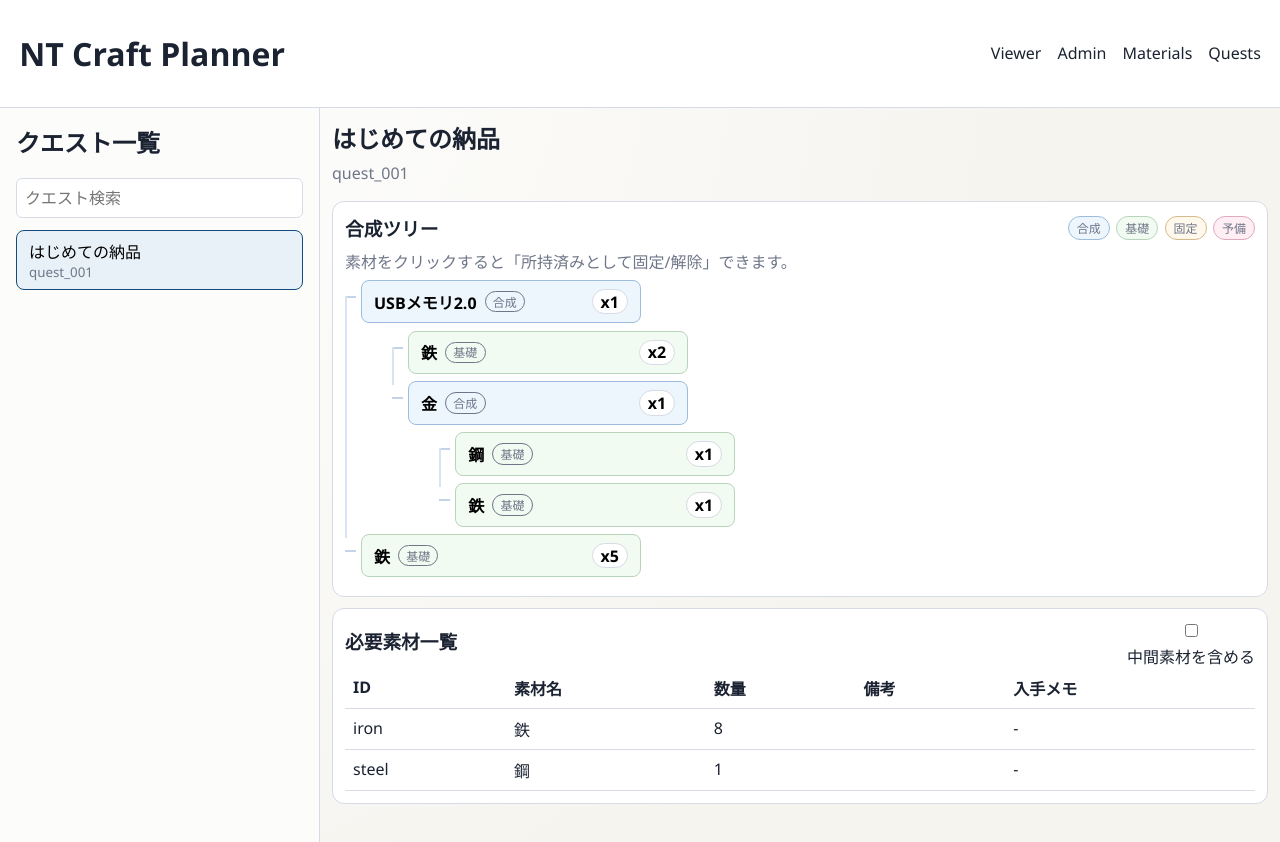
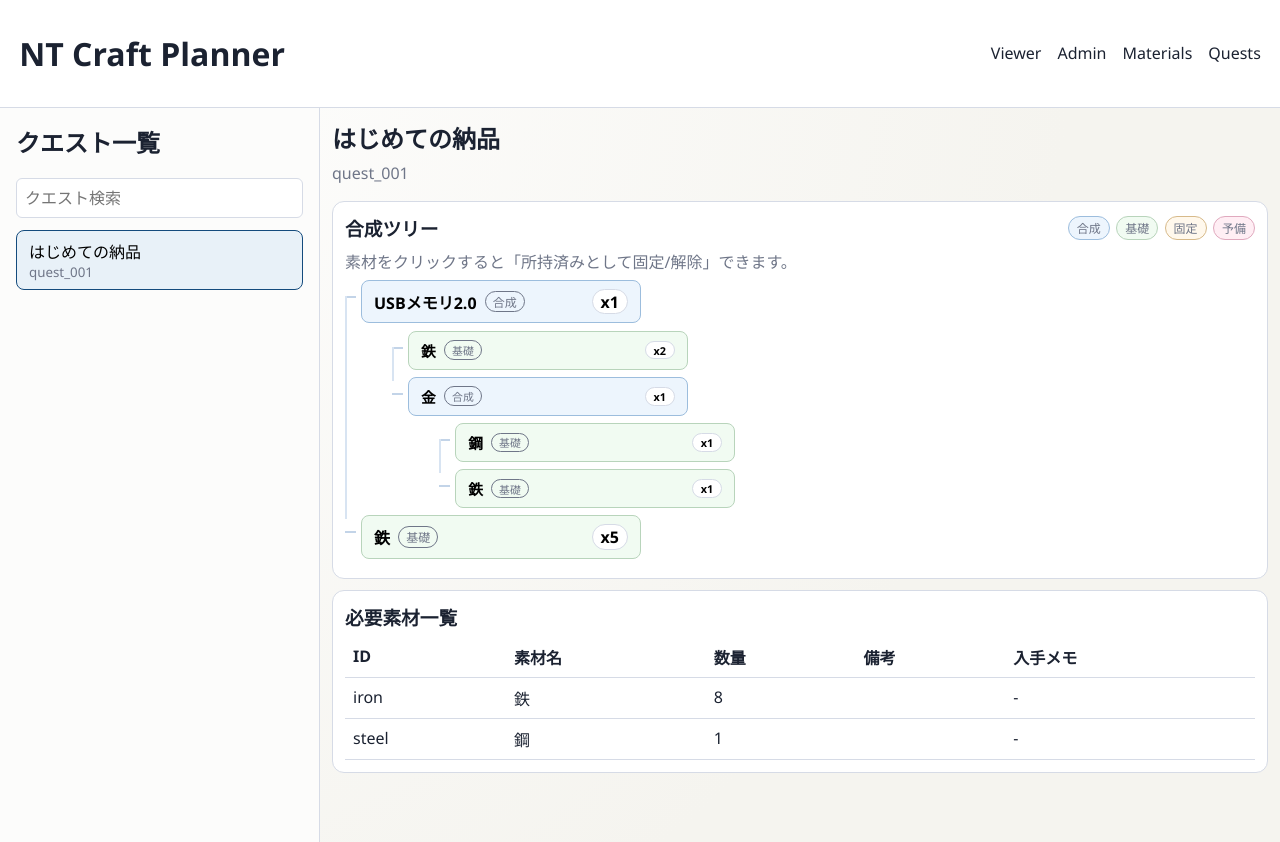
Before and after one commit to jyamaiken/nt_craft_beta, a Next.js app: page / in a window 1280 px wide. Built offline with nearby package versions, Linux system fonts and the light colour scheme.

Commit message:
ux: remove intermediate toggle and reduce child node text size

```diff
--- a/app/globals.css
+++ b/app/globals.css
@@ -229,6 +229,16 @@ textarea {
   font-weight: 600;
 }
 
+.tree-list.child .tree-node {
+  font-size: 0.92rem;
+}
+
+.tree-list.child .tree-kind,
+.tree-list.child .tree-reserve,
+.tree-list.child .tree-qty {
+  font-size: 0.68rem;
+}
+
 .tree-kind {
   border: 1px solid currentColor;
   border-radius: 999px;
--- a/app/page.tsx
+++ b/app/page.tsx
@@ -11,13 +11,15 @@ function Tree({
   nodes,
   fixedMaterialIds,
   onToggleFixed,
+  depth = 0,
 }: {
   nodes: TreeNode[];
   fixedMaterialIds: Set<string>;
   onToggleFixed: (materialId: string) => void;
+  depth?: number;
 }) {
   return (
-    <ul className="tree-list">
+    <ul className={`tree-list ${depth === 0 ? "root" : "child"}`}>
       {nodes.map((node, index) => (
         <li key={`${node.id}-${index}`} className="tree-item">
           <button
@@ -39,6 +41,7 @@ function Tree({
                 nodes={node.children}
                 fixedMaterialIds={fixedMaterialIds}
                 onToggleFixed={onToggleFixed}
+                depth={depth + 1}
               />
             </div>
           ) : null}
@@ -55,7 +58,6 @@ export default function HomePage() {
   const [errorMessage, setErrorMessage] = useState("");
   const [search, setSearch] = useState("");
   const [selectedQuestId, setSelectedQuestId] = useState<string | null>(null);
-  const [showIntermediate, setShowIntermediate] = useState(false);
   const [fixedMaterialIds, setFixedMaterialIds] = useState<Set<string>>(new Set<string>());
 
   useEffect(() => {
@@ -128,11 +130,11 @@ export default function HomePage() {
     if (!calculation) {
       return [];
     }
-    const raw = showIntermediate ? calculation.allTotals : calculation.baseTotals;
+    const raw = calculation.baseTotals;
     return Object.entries(raw)
       .map(([id, value]) => ({ id, ...value }))
       .sort((a, b) => b.quantity - a.quantity || a.name.localeCompare(b.name));
-  }, [calculation, showIntermediate]);
+  }, [calculation]);
 
   return (
     <main className="page-grid viewer-page">
@@ -221,17 +223,7 @@ export default function HomePage() {
             </div>
 
             <div className="card">
-              <div className="row-between">
-                <h3>必要素材一覧</h3>
-                <label>
-                  <input
-                    type="checkbox"
-                    checked={showIntermediate}
-                    onChange={(e) => setShowIntermediate(e.target.checked)}
-                  />
-                  中間素材を含める
-                </label>
-              </div>
+              <h3>必要素材一覧</h3>
               <table>
                 <thead>
                   <tr>
```
